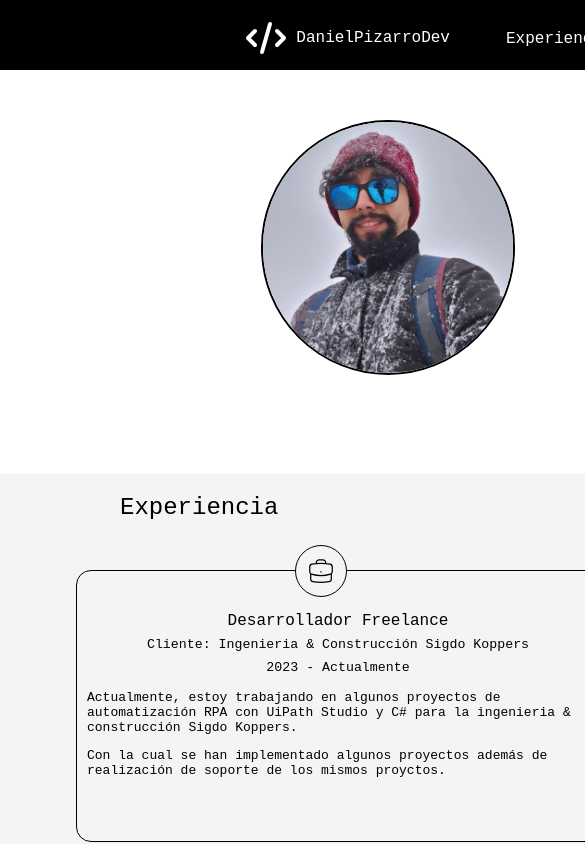
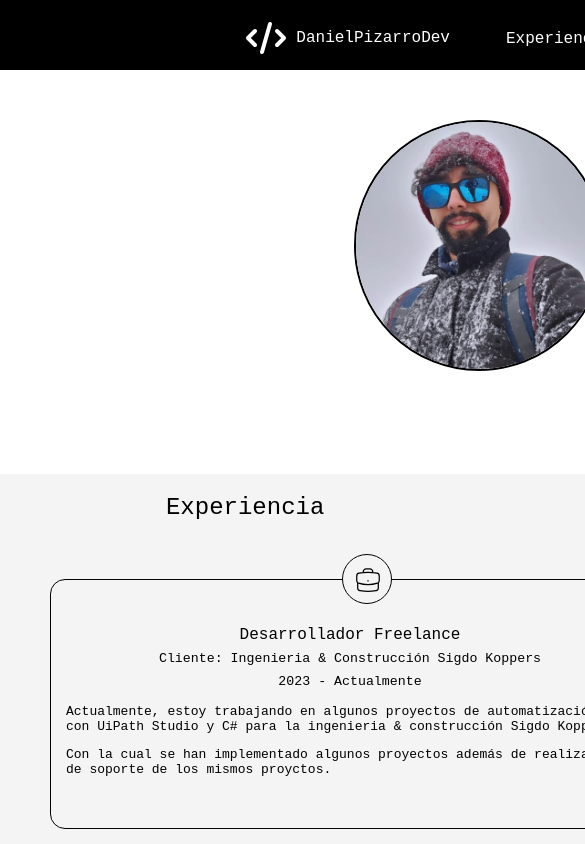
Before and after one commit to DanielPizarroDeveloper/danielpizarro-dev, a React (Vite) app: page / in a window 390 px wide. Shown: the top 844 px of the page, 585 px wide, since content can reach past the window. Built offline with nearby package versions, Linux system fonts and the light colour scheme.

Commit message:
Actualización responsive

```diff
--- a/src/App.css
+++ b/src/App.css
@@ -5,6 +5,12 @@
   --custom-font-style: normal;
   --custom-section-min-width: 1200px
 }
+
+* {
+  box-sizing: border-box;
+  /* background-color: blue; */
+}
+
 
 html {
   scroll-behavior: smooth;
@@ -34,3 +40,9 @@ span {
   font-weight: var(--custom-font-weight);
   font-style: var(--custom-font-style);
 }
+
+@media screen and (max-width: 1382px) {
+  body {
+    width: max-content;
+  }
+}
--- a/src/css/aboutMe.css
+++ b/src/css/aboutMe.css
@@ -6,7 +6,6 @@
 .main-section-aboutMe {
     position: relative;
     top: 180px;
-    bottom: 100px;
     display: flex;
     flex-direction: column;
     height: 500px;
@@ -59,7 +58,7 @@
     padding-left: 5%;
 }
 
-@media screen and (max-width: 1200px) {
+/* @media screen and (max-width: 1200px) {
     .main-section-aboutMe {
         width: 1100px;
     }
@@ -67,4 +66,4 @@
     .main-section-aboutMe-container {
         padding: 0;
     }
-}
+} */
--- a/src/css/experiencia.css
+++ b/src/css/experiencia.css
@@ -11,8 +11,10 @@
     top: 180px;
     padding-right: 2.5%;
     padding-left: 2.5%;
+    padding-bottom: 2%;
     background-color: var(--custom-exp-color-gray);
-    height: 450px;
+    height: 440px;
+    min-height: 440px;
 }
 
 .main-section-exp__titulo {
@@ -29,21 +31,25 @@
 }
 
 .main-section-exp__experiencia {
-    display: grid;
+    position: relative;
+    display: flex;
+    flex-direction: row;
     justify-content: center;
-    grid-template-columns: repeat(auto-fit, minmax(500px, 2fr));
+    gap: 50px;
+    max-height: 344px;
 }
 
 .main-section-exp__article {
     display: flex;
-    padding-top: 5%;
+    padding-top: 3%;
+    min-width: 684px;
 }
 
 .main-section-exp__experiencia__article__icon {
     background-color: var(--custom-exp-color-gray);
     position: relative;
     top: -25px;
-    left: 47%;
+    left: 50%;
     border: 1px solid var(--custom-exp-color-black);
     width: 50px;
     min-width: 50px;
@@ -63,7 +69,7 @@
     height: 250px;
     border-radius: 15px;
     border: 1px solid var(--custom-exp-color-black);
-    padding: 10px;
+    padding: 15px;
     text-align: center;
     width: 600px;
 }
@@ -78,15 +84,15 @@
     text-align: left;
 }
 
-@media screen and (max-width: 1200px) {
+@media screen and (max-width: 1440px) {
     .main-section-exp {
-        max-width: 1100px;
-        padding: 0;
+        max-width: 1440px;
         height: 420px;
     }
 
-    .main-section-exp__experiencia {
+    .main-section-exp__experiencia:last-child {
         padding-left: 2%;
         padding-right: 2%;
+        gap: 15px;
     }
 }
```
